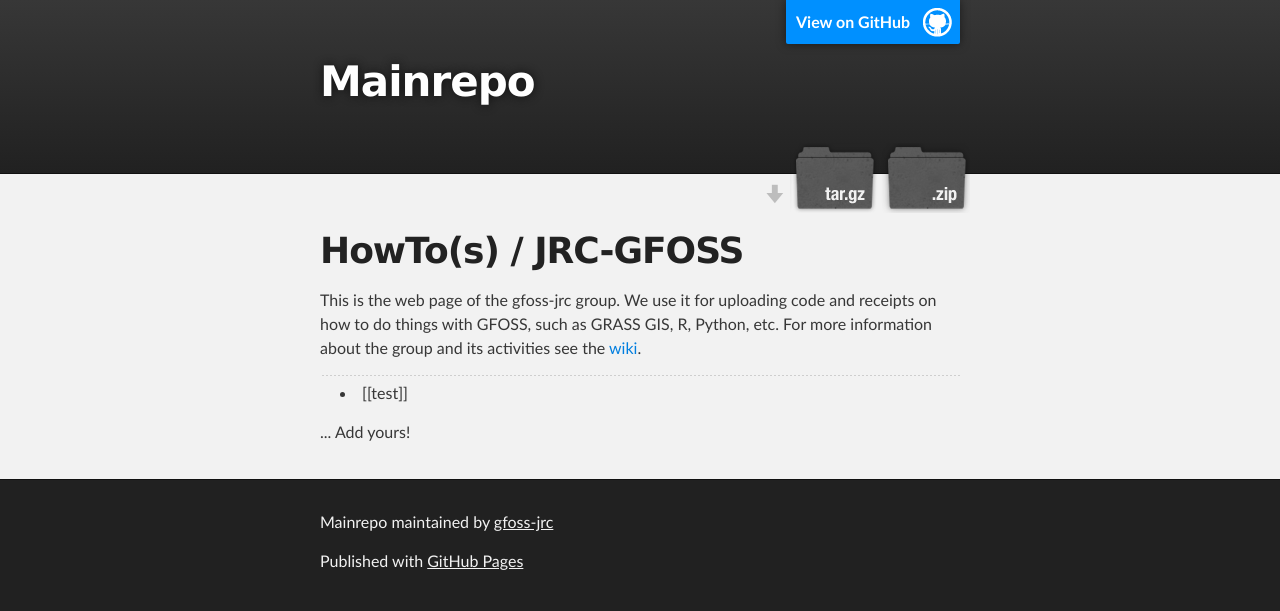
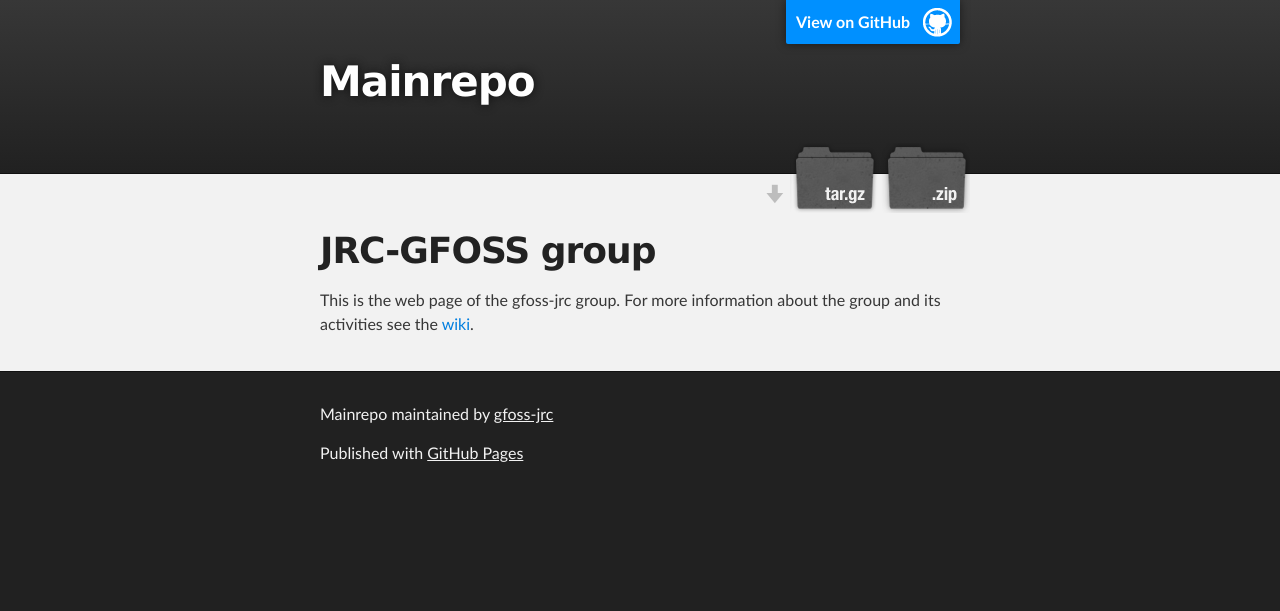
Before and after one commit to gfoss-jrc/mainrepo, a plain HTML site: page index.html in a window 1280 px wide. Drawn offline with Linux system fonts and the light colour scheme.

```diff
--- a/index.html
+++ b/index.html
@@ -32,13 +32,9 @@
     <div id="main_content_wrap" class="outer">
       <section id="main_content" class="inner">
         <h1>
-<a name="howtos--jrc-gfoss" class="anchor" href="#howtos--jrc-gfoss"><span class="octicon octicon-link"></span></a>HowTo(s) / JRC-GFOSS</h1>
+<a name="jrc-gfoss-group" class="anchor" href="#jrc-gfoss-group"><span class="octicon octicon-link"></span></a>JRC-GFOSS group</h1>
 
-<p>This is the web page of the gfoss-jrc group. We use it for uploading code and receipts on how to do things with GFOSS, such as GRASS GIS, R, Python, etc. For more information about the group and its activities see the <a href="https://github.com/gfoss-jrc/mainrepo/wiki">wiki</a>.</p>
-
-<hr><ul>
-<li>[[test]]</li>
-</ul><p>... Add yours!</p>
+<p>This is the web page of the gfoss-jrc group. For more information about the group and its activities see the <a href="https://github.com/gfoss-jrc/mainrepo/wiki">wiki</a>.</p>
       </section>
     </div>
 
--- a/params.json
+++ b/params.json
@@ -1 +1 @@
-{"name":"Mainrepo","tagline":"","body":"HowTo(s) / JRC-GFOSS\r\n====================\r\n\r\nThis is the web page of the gfoss-jrc group. We use it for uploading code and receipts on how to do things with GFOSS, such as GRASS GIS, R, Python, etc. For more information about the group and its activities see the [wiki](https://github.com/gfoss-jrc/mainrepo/wiki).\r\n\r\n***\r\n\r\n* [[test]]\r\n\r\n... Add yours!\r\n","google":"","note":"Don't delete this file! It's used internally to help with page regeneration."}
+{"name":"Mainrepo","tagline":"","body":"JRC-GFOSS group\r\n===============\r\n\r\nThis is the web page of the gfoss-jrc group. For more information about the group and its activities see the [wiki](https://github.com/gfoss-jrc/mainrepo/wiki).","google":"","note":"Don't delete this file! It's used internally to help with page regeneration."}
```
